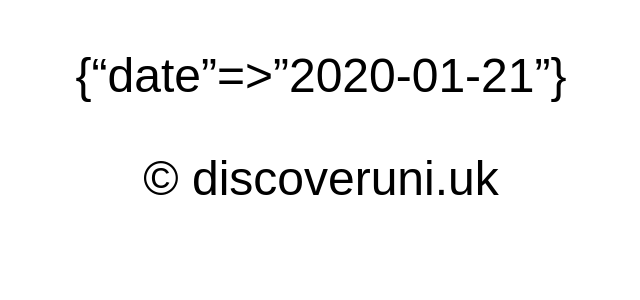
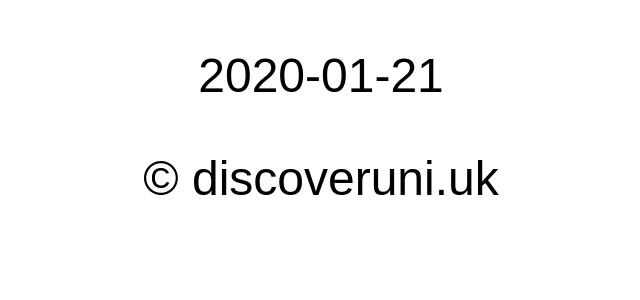
Before and after one commit to discoveruni/discoveruni.github.io, a Jekyll site: the page built from index.md, in a window 1280 px wide. Shown: the top 300 px of the page, without its empty margins (319-959 px from the left). Built offline with Jekyll 4.4.1, drawn with Linux system fonts in a browser that asks for light colours.

Commit message:
Update index.md

```diff
--- a/index.md
+++ b/index.md
@@ -2,7 +2,7 @@
 title: Discover uni
 layout: default
 ---
-{{site.time | date: date: "%Y-%m-%d"}}
+{{site.time | date: "%Y-%m-%d"}}
 {% if site.data.hecos.date == site.time | date: "%Y-%m-%d"  %}
   <h1>  {{ site.data.hecos.code }} </h1>
   <h2> {{ site.data.hecos.term }} </h2>
```
